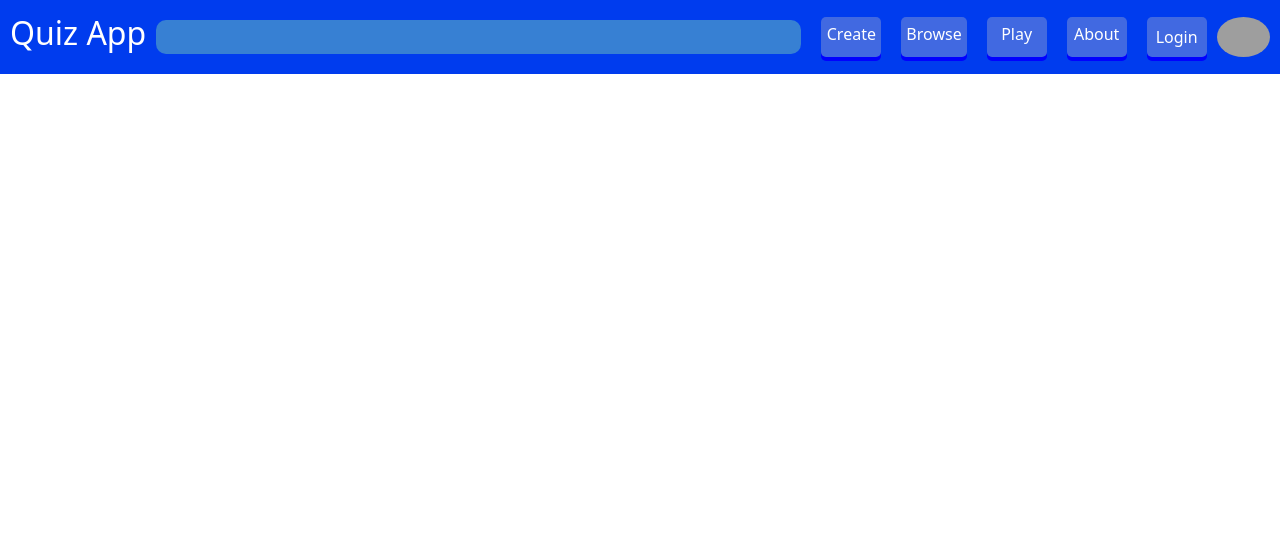
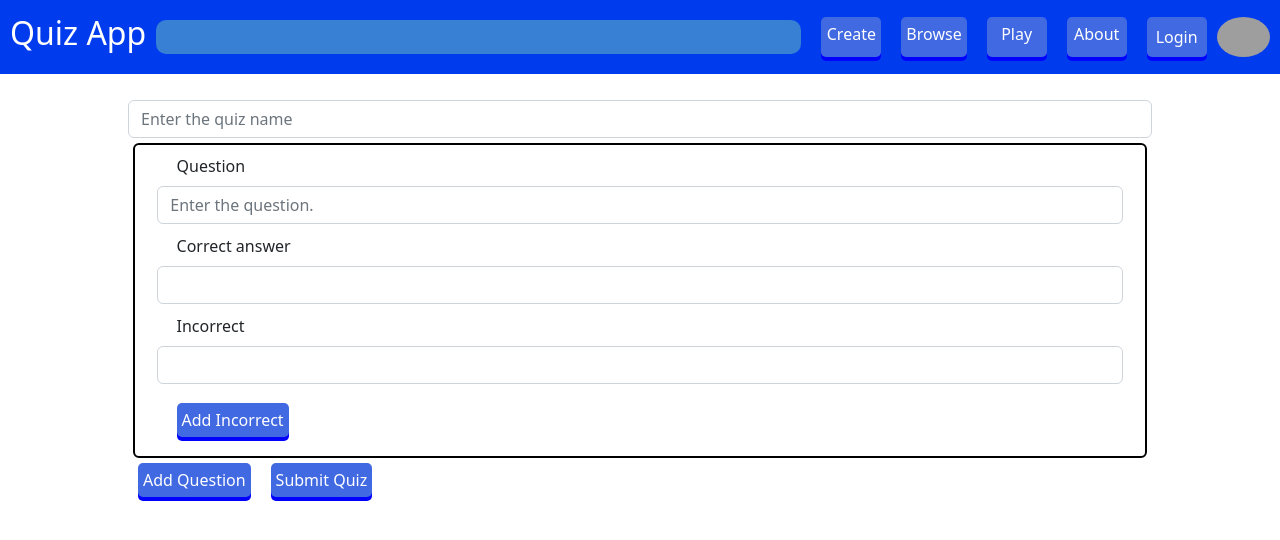
Before and after one commit to Mt-Trashmore-Mountaineers/top-of-the-heap, a React (Create React App) app: page /create in a window 1280 px wide. Shown: the top 540 px of the page. Built offline with nearby package versions, Linux system fonts and the light colour scheme; grey boxes are pictures that could not be loaded.

Commit message:
Added email requirement for creating quiz

```diff
--- a/src/App.js
+++ b/src/App.js
@@ -6,6 +6,7 @@ import { withAuth0 } from '@auth0/auth0-react';
 import QuizList from './QuizList.js';
 import About from './About.js';
 import { BrowserRouter as Router, Routes, Route, Link } from 'react-router-dom';
+import CreateQuiz from './CreateQuiz';
 
 class App extends React.Component {
   render() {
@@ -34,6 +35,7 @@ class App extends React.Component {
         <Routes>
           <Route path="user" element={<QuizList />} ></Route>
           <Route path="about" element={<About />} ></Route>
+          <Route path="create" element={<CreateQuiz quiz={''} questions={[]} email={user ? user.email: ''} title=''/>} ></Route>
         </Routes>
       </Router>
     )
--- a/src/CreateQuiz.js
+++ b/src/CreateQuiz.js
@@ -58,19 +58,20 @@ class CreateQuiz extends React.Component {
         try {
             let url = `${process.env.REACT_APP_SERVER}/new`;
             let newQuiz;
+            console.log(this.props.email);
             if (this.props.email) {
                 newQuiz = {
                     title: this.state.title,
                     questions: this.state.questions,
                     email: this.props.email
                 }
-            }
+
             console.log(newQuiz);
             let createdQuiz = await axios.post(url, newQuiz);
             console.log(createdQuiz);
             // display _id
             this.displayModal(createdQuiz.data);
-
+            }
         } catch (error) {
 
         }
```
